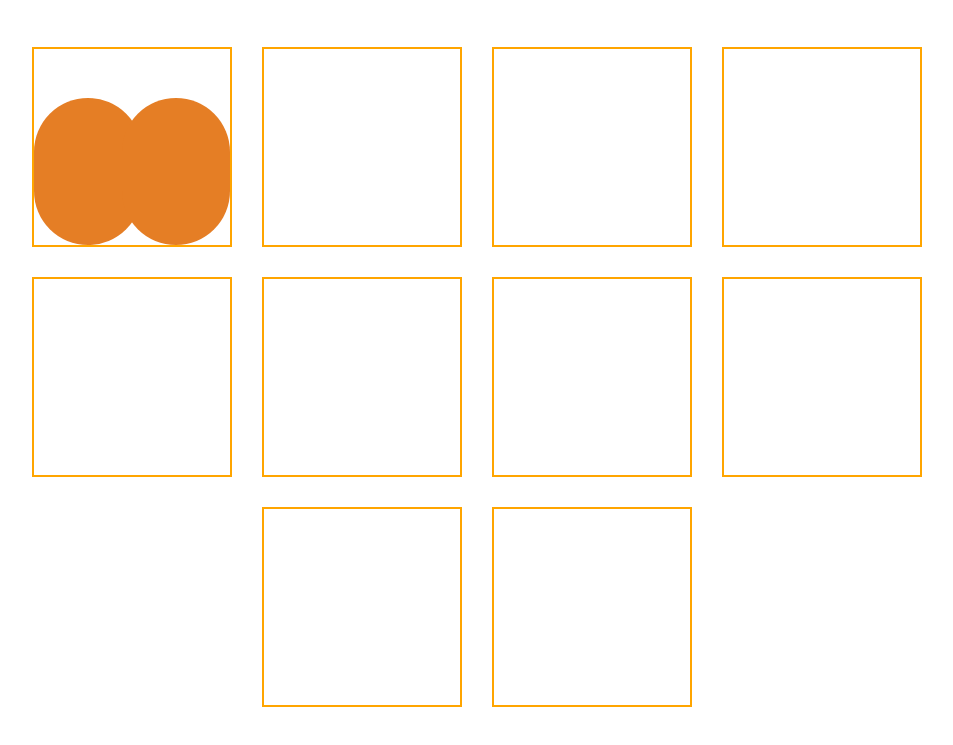
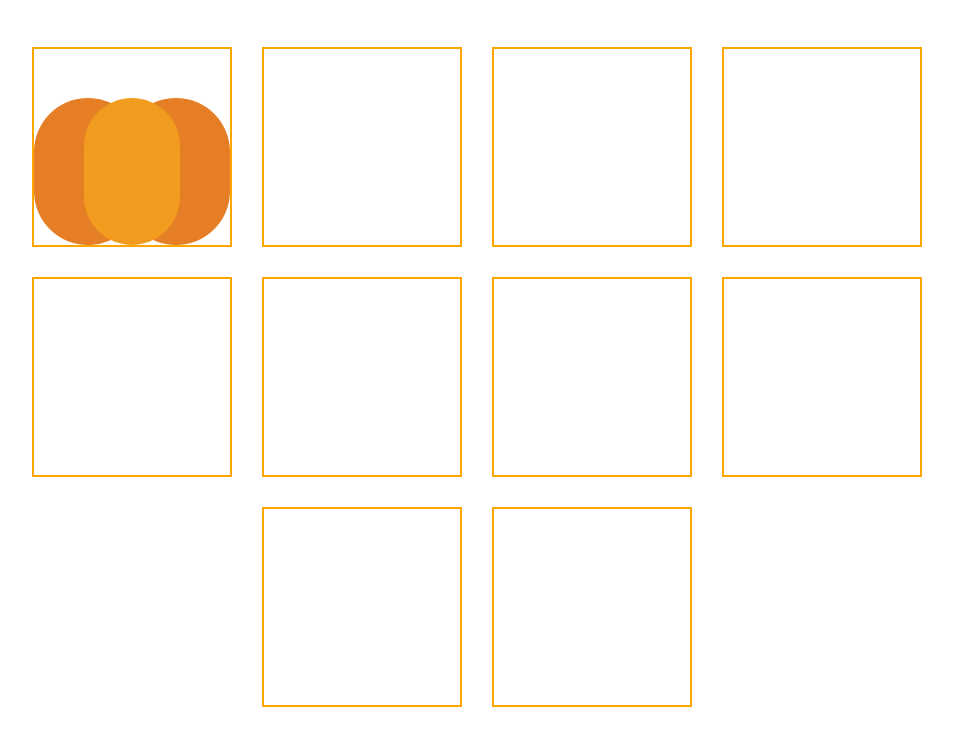
Before and after one commit to nat-davydova/halloween-icons, a website built with Vite: page index.html in a window 1280 px wide. Shown: the part 173-918 px from the top of the page, without its empty margins (163-1116 px from the left). Built offline with nearby package versions, Linux system fonts and the light colour scheme.

Commit message:
pumpkin: add pumpkin body center part

```diff
--- a/index.html
+++ b/index.html
@@ -29,7 +29,9 @@
         <div class="pumpkin__main">
           <div class="pumpkin__bleak"></div>
           <div class="pumpkin__face"></div>
-          <div class="pumpkin__body"></div>
+          <div class="pumpkin__body">
+            <div class="pumpkin__body-inner"></div>
+          </div>
         </div>
       </div>
       <div class="icon"></div>
--- a/style.css
+++ b/style.css
@@ -99,6 +99,7 @@ body a {
 
 .pumpkin {
     --body-color--main: #e57e25;
+    --body-color--light: #F29C1F;
 
     position: relative;
 }
@@ -127,6 +128,7 @@ body a {
     content: '';
     background-color: var(--body-color--main);
     border-radius: 100px;
+    z-index: 1;
 }
 
 .pumpkin__body:before {
@@ -136,3 +138,14 @@ body a {
 .pumpkin__body:after {
     right: 0;
 }
+
+.pumpkin__body-inner {
+    position: absolute;
+    left: 50%;
+    width: 49%;
+    height: 100%;
+    transform: translateX(-50%);
+    background-color: var(--body-color--light);
+    border-radius: 100px;
+    z-index: 2;
+}
```
